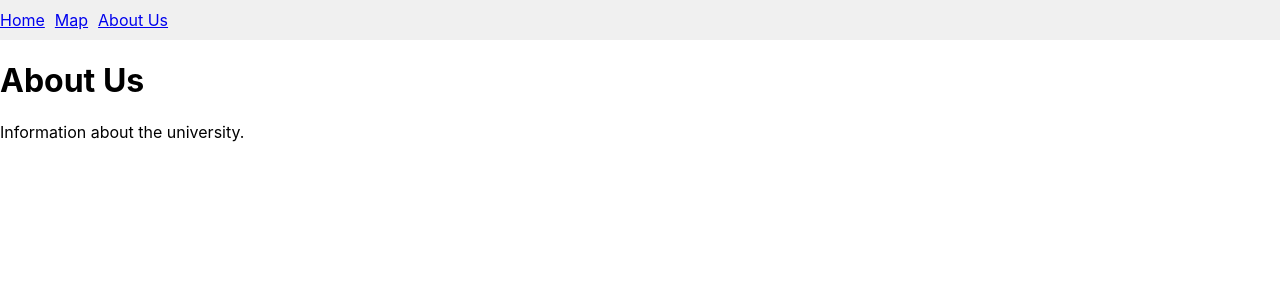
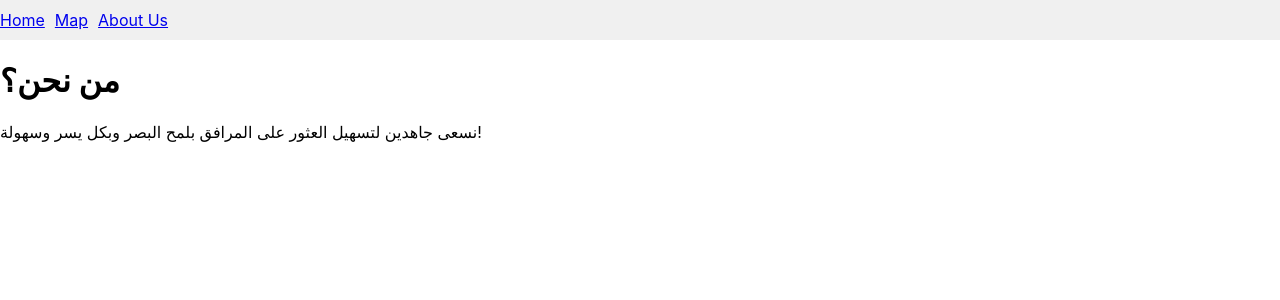
Before and after one commit to EngAhmedMahjoub/MyUniversity, a React (Create React App) app: page /about-us in a window 1280 px wide. Shown: the top 300 px of the page. Built offline with nearby package versions, Linux system fonts and the light colour scheme.

Commit message:
write the page content in arabic

```diff
--- a/src/pages/AboutUsPage.js
+++ b/src/pages/AboutUsPage.js
@@ -3,8 +3,8 @@ import React from 'react';
 function AboutUsPage() {
     return (
         <div>
-            <h1>About Us</h1>
-            <p>Information about the university.</p>
+            <h1>من نحن؟</h1>
+            <p>نسعى جاهدين لتسهيل العثور على المرافق بلمح البصر وبكل يسر وسهولة!</p>
         </div>
     );
 }
--- a/src/pages/HomePage.js
+++ b/src/pages/HomePage.js
@@ -3,8 +3,7 @@ import React from 'react';
 function HomePage() {
     return (
         <div>
-            <h1>Welcome to My University</h1>
-            <p>Find your way around with our interactive campus map and stay updated with the latest news.</p>
+            <h1>اهلا بكم في موقع جامعتي</h1>
             {/* You can add more components here like NewsFeed or CampusMap */}
         </div>
     );
--- a/src/pages/MapPage.js
+++ b/src/pages/MapPage.js
@@ -3,8 +3,7 @@ import React from 'react';
 function MapPage() {
     return (
         <div>
-            <h1>Map Page</h1>
-            <p>This is where the interactive campus map will be displayed.</p>
+            <h1>الخريطة</h1>
         </div>
     );
 }
```
